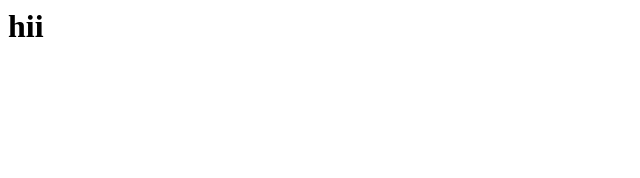
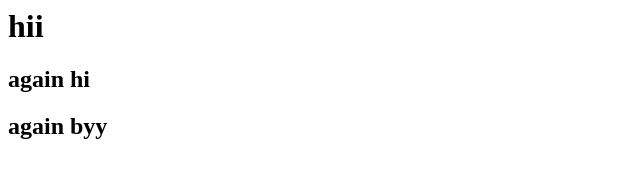
Before and after one commit to Hemant-14942/git_example, a plain HTML site: page index.html in a window 1280 px wide. Shown: the whole page, without its empty margins (0-640 px from the left). Drawn offline with Linux system fonts and the light colour scheme.

Commit message:
again commit

```diff
--- a/index.html
+++ b/index.html
@@ -1 +1,3 @@
 <h1>hii</h1>
+<h2> again hi</h2>
+<h2> again byy</h2>
```
